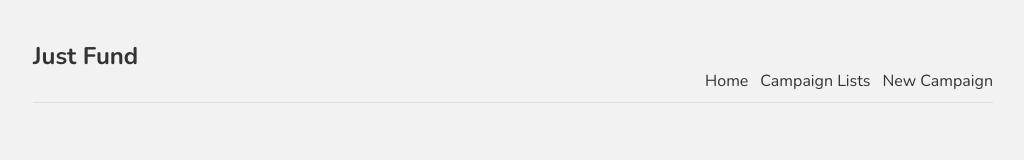
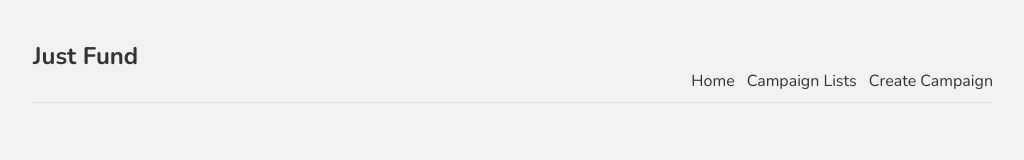
Before and after one commit to WomenWhoCode/wwblockchain_crowdfunding, a Next.js app: page /campaign in a window 1280 px wide. Shown: the top 160 px of the page, without its empty margins (127-1151 px from the left). Built offline with nearby package versions, Linux system fonts and the light colour scheme; what @3rdweb/hooks would draw is missing.

Commit message:
label changed

```diff
--- a/comps/Navbar.js
+++ b/comps/Navbar.js
@@ -8,7 +8,7 @@ const Navbar = () => {
             </div>
             <Link href="/"><a>Home</a></Link>
             <Link href="/campaign"><a>Campaign Lists</a></Link>
-            <Link href="/campaign/new"><a>New Campaign</a></Link>
+            <Link href="/campaign/new"><a>Create Campaign</a></Link>
        </nav>
     );
    }
```
